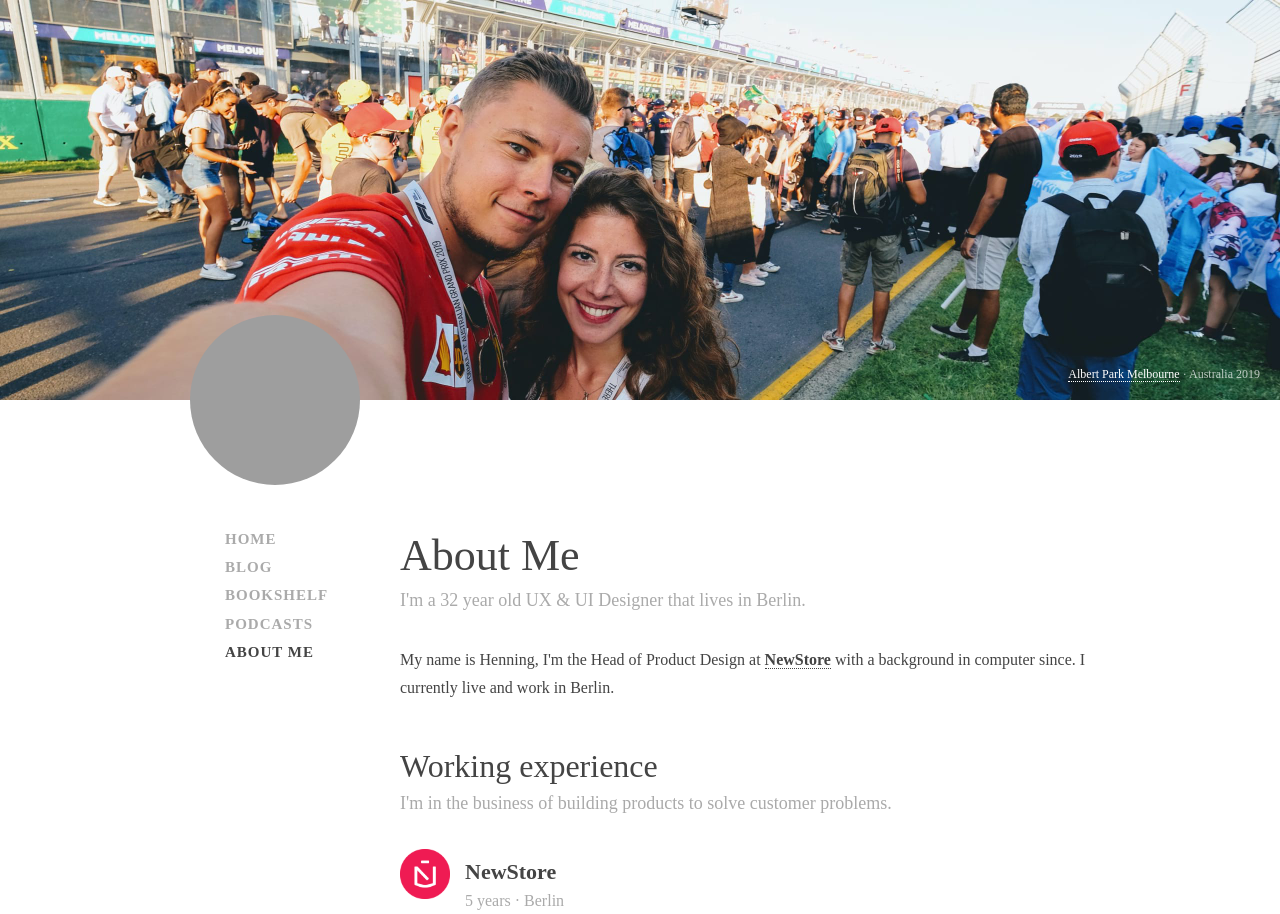
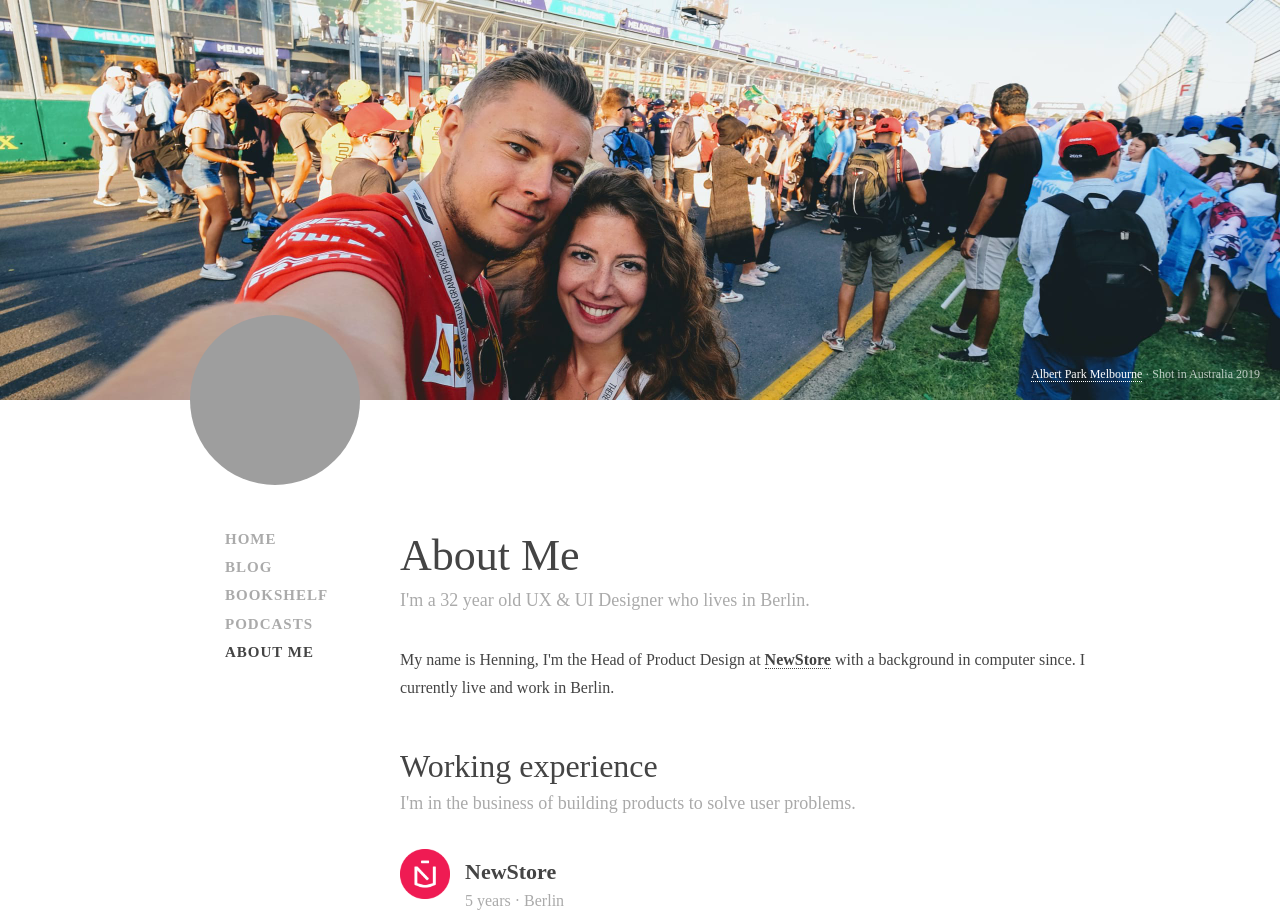
Before and after one commit to henningwitzel/henning-witzel.de, a PHP site: page /henning/about_me in a window 1280 px wide. Shown: the top 914 px of the page. Run offline with PHP 8.4, Linux system fonts and the light colour scheme; data that the repository does not hold is empty; some web fonts are replaced; grey boxes are pictures that could not be loaded.

Commit message:
Update about-me text

```diff
--- a/pages/about_me/index.php
+++ b/pages/about_me/index.php
@@ -22,7 +22,7 @@
     data_image_800='###basepath###img/header/###page###-header-800.jpg'
     id='header'>
   <div class="image-location"><a href="https://www.google.com/maps?q=albert+park+melbourne&rlz=1C5CHFA_enDE851DE851&um=1&ie=UTF-8&sa=X&ved=2ahUKEwiFoKvsgt3mAhVJKuwKHeESAiAQ_AUoAXoECBQQAw" target="_blank">
-    Albert Park Melbourne</a> · Australia 2019</div>
+    Albert Park Melbourne</a> · Shot in Australia 2019</div>
 </div>
 <style type="text/css">#logo {background-image: url('###basepath###/img/henning.png') !important;}</style>
 <div class='text' id='background'>
@@ -37,12 +37,11 @@
      ###menu###
     <div class='content about_me'>
         <h1>About Me</h1>
-        <h4 class="grey bottom-large">I'm a 32 year old UX & UI Designer that lives in Berlin.</h4>
+        <h4 class="grey bottom-large">I'm a 32 year old UX & UI Designer who lives in Berlin.</h4>
         <p class="bottom-extra-large">My name is Henning, I'm the Head of Product Design at <a href="http://www.newstore.com">NewStore</a> with a background in computer since. I currently live and work in Berlin. </p>
-
-        <div class="working">
+        <div class="working" id="working-experience">
           <h2>Working experience</h2>
-          <h4 class="grey bottom-small">I'm in the business of building products to solve customer problems.</h4>
+          <h4 class="grey bottom-small">I'm in the business of building products to solve user problems.</h4>
           <br />
           <!-- COMPANY START -->
           <div class="left">
```
